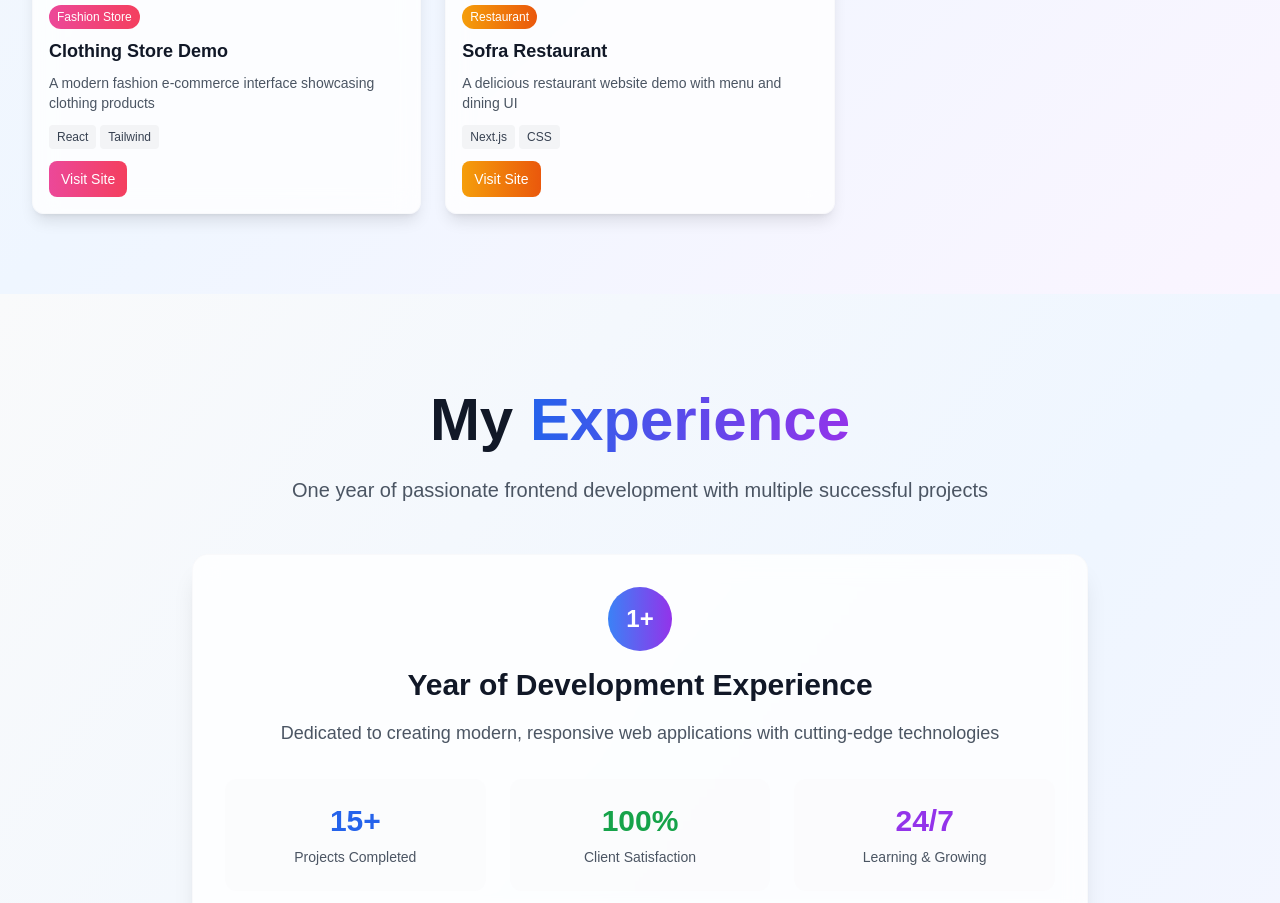
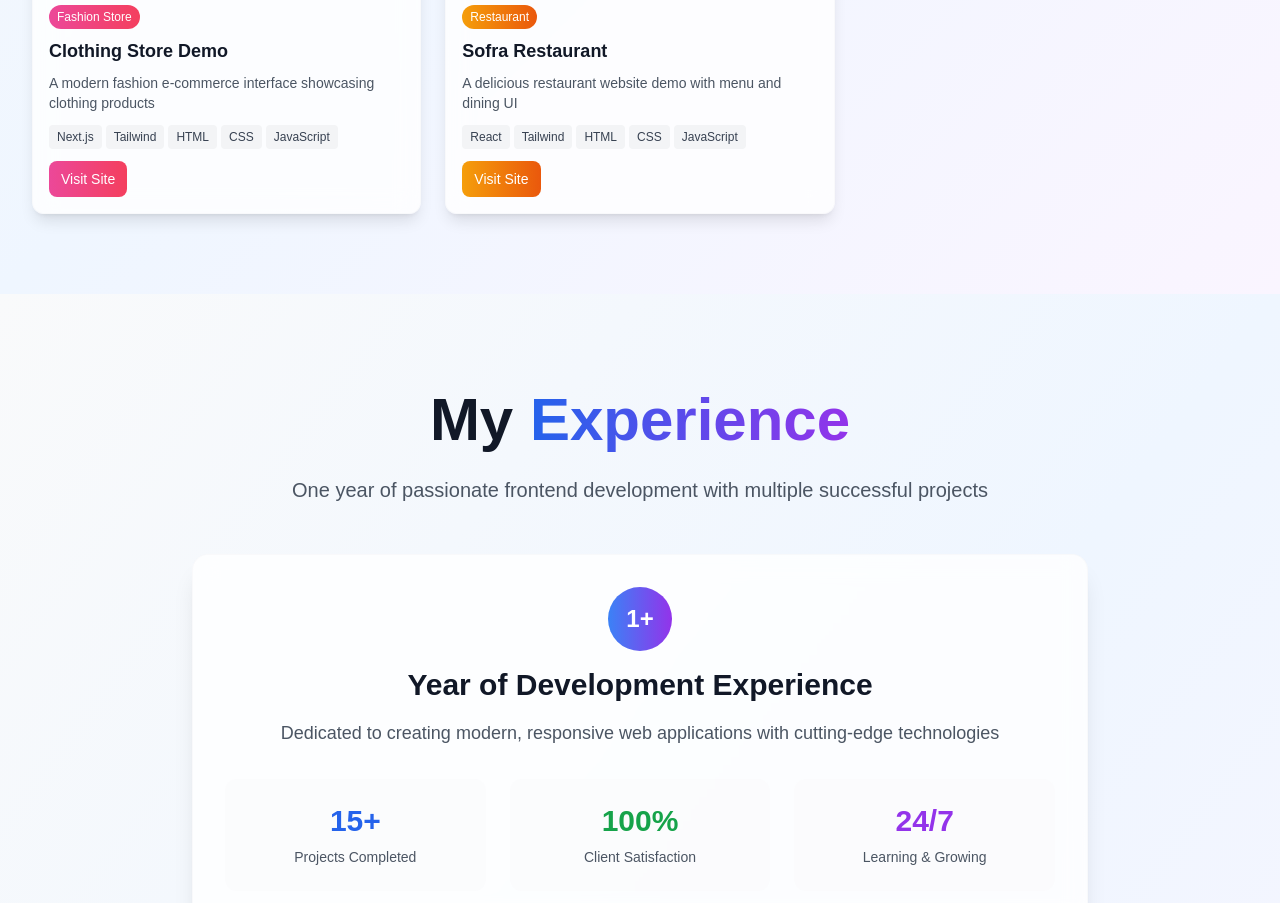
Before and after one commit to mas3edo/Ahmed-Massoud, a Next.js app: page / in a window 1280 px wide. Shown: the part 4380-5283 px from the top of the page. Built offline with nearby package versions, Linux system fonts and the light colour scheme.

Commit message:
Update page.tsx

```diff
--- a/app/portfolio/page.tsx
+++ b/app/portfolio/page.tsx
@@ -155,7 +155,7 @@ export default function Portfolio() {
             </div>
           </div>
 
-          {/* Project 4: Clothing Store Demo */}
+          {/* Project 4: Clothing Store Demo (Next.js + Tailwind) */}
           <div className="bg-white/80 dark:bg-gray-800/80 backdrop-blur-md rounded-xl shadow-lg border border-gray-200/20 dark:border-gray-700/20 overflow-hidden hover:shadow-xl transition-all duration-300 transform hover:-translate-y-1">
             <div className="aspect-video relative bg-gray-100 dark:bg-gray-900">
               <iframe
@@ -180,10 +180,19 @@ export default function Portfolio() {
               </p>
               <div className="flex flex-wrap gap-1 mb-3">
                 <span className="bg-gray-100 dark:bg-gray-700 text-gray-700 dark:text-gray-300 px-2 py-1 rounded text-xs">
-                  React
+                  Next.js
                 </span>
                 <span className="bg-gray-100 dark:bg-gray-700 text-gray-700 dark:text-gray-300 px-2 py-1 rounded text-xs">
                   Tailwind
+                </span>
+                <span className="bg-gray-100 dark:bg-gray-700 text-gray-700 dark:text-gray-300 px-2 py-1 rounded text-xs">
+                  HTML
+                </span>
+                <span className="bg-gray-100 dark:bg-gray-700 text-gray-700 dark:text-gray-300 px-2 py-1 rounded text-xs">
+                  CSS
+                </span>
+                <span className="bg-gray-100 dark:bg-gray-700 text-gray-700 dark:text-gray-300 px-2 py-1 rounded text-xs">
+                  JavaScript
                 </span>
               </div>
               <a
@@ -197,7 +206,7 @@ export default function Portfolio() {
             </div>
           </div>
 
-          {/* Project 5: Sofra Restaurant */}
+          {/* Project 5: Sofra Restaurant (React + Tailwind) */}
           <div className="bg-white/80 dark:bg-gray-800/80 backdrop-blur-md rounded-xl shadow-lg border border-gray-200/20 dark:border-gray-700/20 overflow-hidden hover:shadow-xl transition-all duration-300 transform hover:-translate-y-1">
             <div className="aspect-video relative bg-gray-100 dark:bg-gray-900">
               <iframe
@@ -222,10 +231,19 @@ export default function Portfolio() {
               </p>
               <div className="flex flex-wrap gap-1 mb-3">
                 <span className="bg-gray-100 dark:bg-gray-700 text-gray-700 dark:text-gray-300 px-2 py-1 rounded text-xs">
-                  Next.js
+                  React
+                </span>
+                <span className="bg-gray-100 dark:bg-gray-700 text-gray-700 dark:text-gray-300 px-2 py-1 rounded text-xs">
+                  Tailwind
+                </span>
+                <span className="bg-gray-100 dark:bg-gray-700 text-gray-700 dark:text-gray-300 px-2 py-1 rounded text-xs">
+                  HTML
                 </span>
                 <span className="bg-gray-100 dark:bg-gray-700 text-gray-700 dark:text-gray-300 px-2 py-1 rounded text-xs">
                   CSS
+                </span>
+                <span className="bg-gray-100 dark:bg-gray-700 text-gray-700 dark:text-gray-300 px-2 py-1 rounded text-xs">
+                  JavaScript
                 </span>
               </div>
               <a
```
